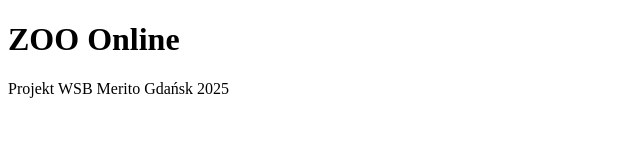
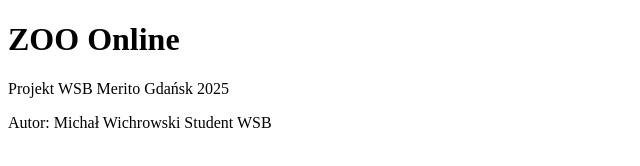
Before and after one commit to MW177609/Projekt_na_zaj-ciach, a plain HTML site: page index.html in a window 1280 px wide. Shown: the whole page, without its empty margins (0-640 px from the left). Drawn offline with Linux system fonts and the light colour scheme.

Commit message:
dodaj autora strony

```diff
--- a/index.html
+++ b/index.html
@@ -12,6 +12,7 @@
     <main></main>
     <footer>
         <p>Projekt WSB Merito Gdańsk 2025</p>
+        <p>Autor: Michał Wichrowski Student WSB</p>
     </footer>
 </body>
 </html>
```
